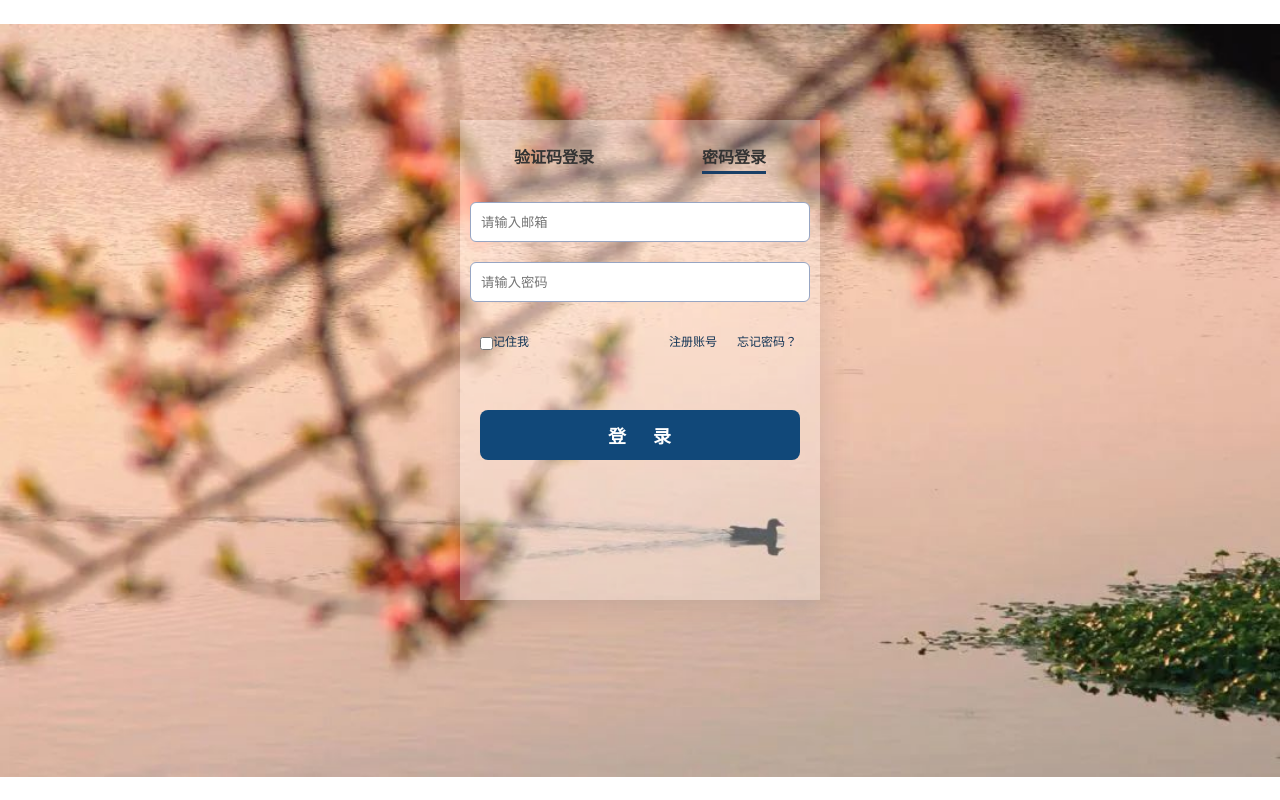
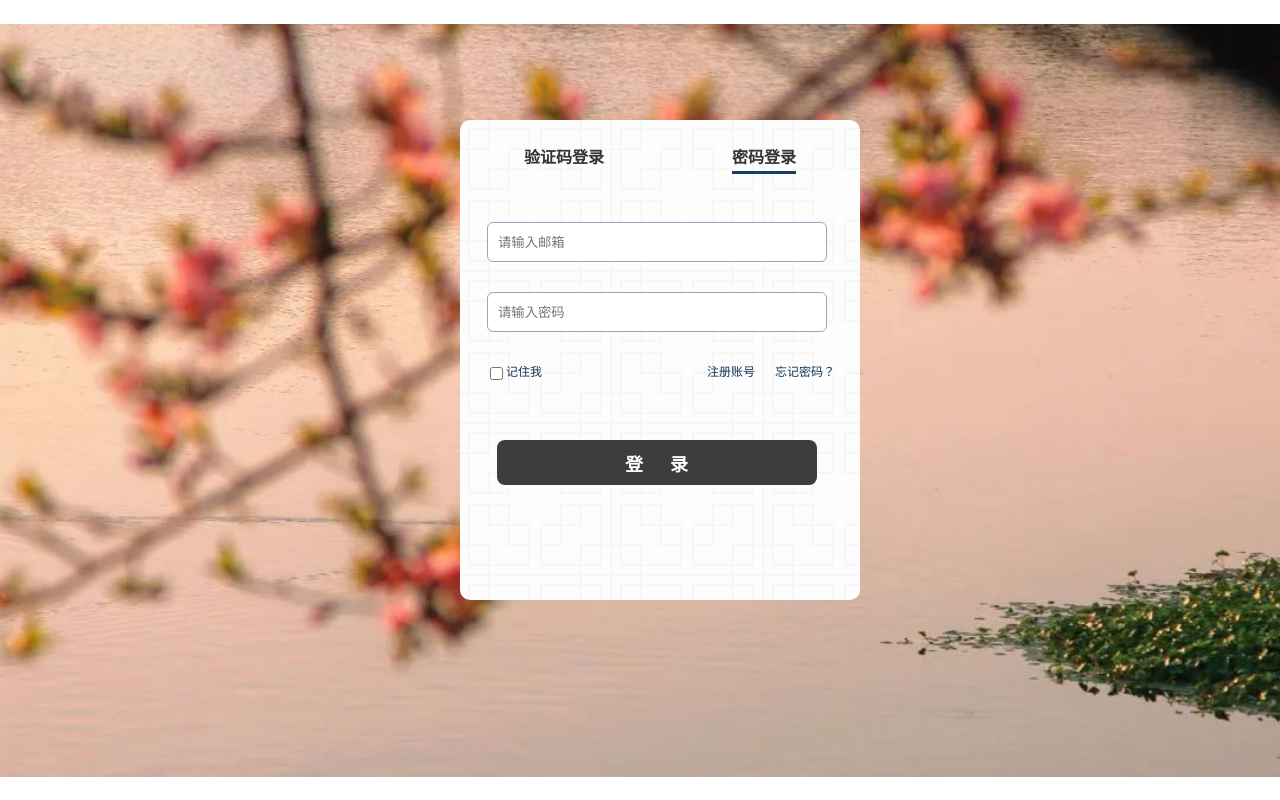
Before and after one commit to forFishbonein/data-management, a Vue app in the folder DataManagementFrontend/IMIS-Frontend/: page /passlogin in a window 1280 px wide. Built offline with nearby package versions, Linux system fonts and the light colour scheme.

Commit message:
style:密码登录页面样式修改

```diff
--- a/DataManagementFrontend/IMIS-Frontend/src/views/CodeLogin.Vue
+++ b/DataManagementFrontend/IMIS-Frontend/src/views/CodeLogin.Vue
@@ -170,7 +170,6 @@ export default {
   height: 480px;
   background-color: #fdfdfd;
   background-image: url("../../static/img/temple.svg");
-  /*box-shadow: rgba(100, 100, 111, 0.2) 0px 7px 29px 0px;*/
   border-radius: 10px;
 }
 
--- a/DataManagementFrontend/IMIS-Frontend/src/views/PassLogin.Vue
+++ b/DataManagementFrontend/IMIS-Frontend/src/views/PassLogin.Vue
@@ -14,7 +14,7 @@
         <input v-model="login.password" placeholder="请输入密码" type="password">
       </div>
       <div class="login-check">
-        <span><input type="checkbox">记住我</span>
+        <span><input type="checkbox">&nbsp;记住我</span>
         <router-link to="/register">注册账号</router-link>
         <router-link to="/register">忘记密码？</router-link>
       </div>
@@ -107,10 +107,11 @@ export default {
   left: 50%;
   margin: 0 auto;
   margin-left: -180px;
-  width: 360px;
+  width: 400px;
   height: 480px;
-  background-color: rgba(255, 255, 255, 0.3);
-  box-shadow: rgba(100, 100, 111, 0.2) 0px 7px 29px 0px;
+  background-color: #fdfdfd;
+  background-image: url("../../static/img/temple.svg");
+  border-radius: 10px;
 }
 
 .login-way-box {
@@ -159,7 +160,8 @@ export default {
 }
 
 .login-input-box input {
-  margin: 10px 10px;
+  margin-top: 30px;
+  margin-left:27px;
   width: 340px;
   height: 40px;
   border-radius: 6px;
@@ -186,16 +188,16 @@ export default {
   float: left;
   color: #113355;
   font-size: 12px;
-  margin-top: 20px;
+  margin-top: 30px;
 }
 
 .login-check span {
-  margin-left: 20px;
+  margin-left: 30px;
 
 }
 
 .login-check a:nth-child(2) {
-  margin-left: 140px;
+  margin-left: 165px;
 
 }
 
@@ -205,11 +207,11 @@ export default {
 
 .login-button {
   margin-top: 60px;
-  margin-left: 20px;
+  margin-left: 37px;
   width: 320px;
-  height: 50px;
+  height: 45px;
   border-radius: 8px;
-  background-color: #114879;
+  background-color: #3d3d3d;
   color: white;
   font-size: 18px;
   letter-spacing: 1px;
```
